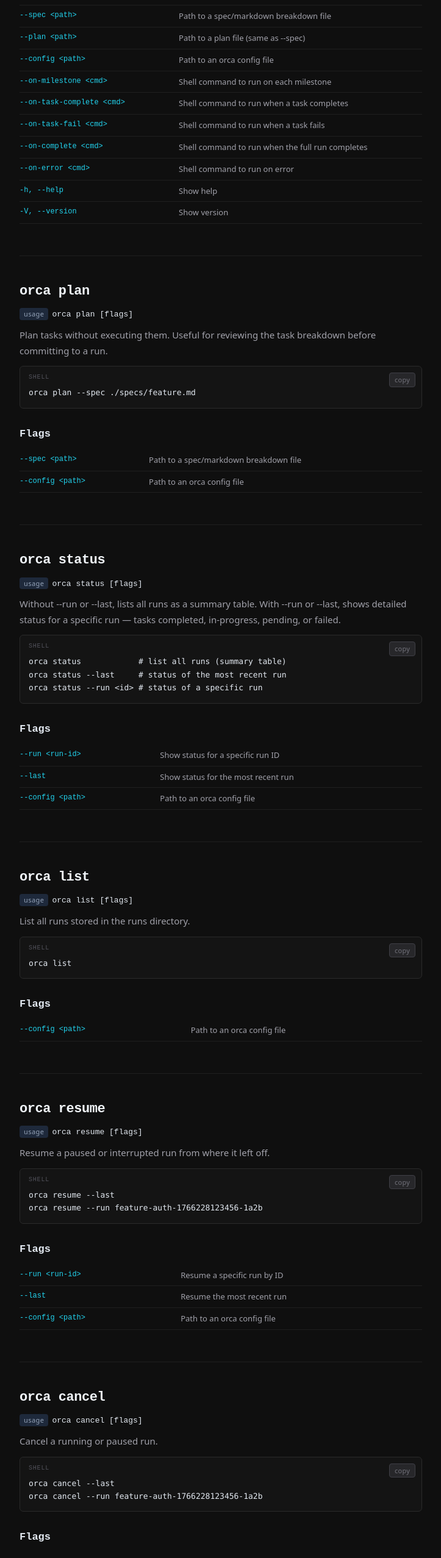
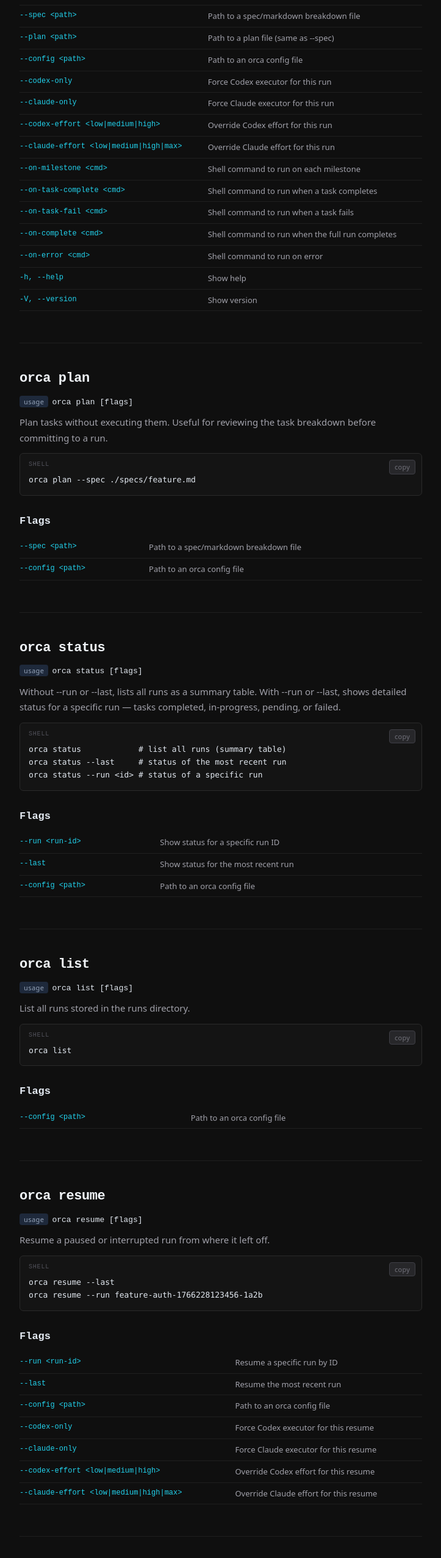
Before and after one commit to ratley/orca-web, a Next.js app: page / in a window 1280 px wide. Shown: the part 989-3544 px from the top of the page at 61% size, without its empty margins (348-1071 px from the left). Built offline with nearby package versions, Linux system fonts and the light colour scheme.

Commit message:
docs: add executor and effort flags to command reference
- document --codex-only/--claude-only for run/resume
- document --codex-effort/--claude-effort enum values
- update setup --check note for OpenClaw env fallback

```diff
--- a/app/lib/pageMarkdown.ts
+++ b/app/lib/pageMarkdown.ts
@@ -36,6 +36,10 @@ orca --plan ./specs/feature.md
 | \`--spec <path>\` | Path to a spec/markdown breakdown file |
 | \`--plan <path>\` | Path to a plan file (same as --spec) |
 | \`--config <path>\` | Path to an orca config file |
+| \`--codex-only\` | Force Codex executor for this run |
+| \`--claude-only\` | Force Claude executor for this run |
+| \`--codex-effort <low\|medium\|high>\` | Override Codex effort for this run |
+| \`--claude-effort <low\|medium\|high\|max>\` | Override Claude effort for this run |
 | \`--on-milestone <cmd>\` | Shell command to run on each milestone |
 | \`--on-task-complete <cmd>\` | Shell command to run when a task completes |
 | \`--on-task-fail <cmd>\` | Shell command to run when a task fails |
@@ -125,6 +129,10 @@ orca resume --run feature-auth-1766228123456-1a2b
 | \`--run <run-id>\` | Resume a specific run by ID |
 | \`--last\` | Resume the most recent run |
 | \`--config <path>\` | Path to an orca config file |
+| \`--codex-only\` | Force Codex executor for this resume |
+| \`--claude-only\` | Force Claude executor for this resume |
+| \`--codex-effort <low\|medium\|high>\` | Override Codex effort for this resume |
+| \`--claude-effort <low\|medium\|high\|max>\` | Override Claude effort for this resume |
 
 ---
 
@@ -220,7 +228,7 @@ Configure API keys and environment. Supports scoped config (global or project-le
 \`\`\`shell
 orca setup --openai-key sk-...
 orca setup --anthropic-key sk-ant-...
-orca setup --check     # verify current config
+orca setup --check     # verify current config (incl ~/.openclaw/openclaw.json env vars)
 orca setup --global    # write to ~/.orca/config.js
 orca setup --project   # write to ./orca.config.js
 \`\`\`
--- a/app/page.tsx
+++ b/app/page.tsx
@@ -461,6 +461,10 @@ orca --plan ./specs/feature.md`}
                 <Flag flag="--spec <path>" desc="Path to a spec/markdown breakdown file" />
                 <Flag flag="--plan <path>" desc="Path to a plan file (same as --spec)" />
                 <Flag flag="--config <path>" desc="Path to an orca config file" />
+                <Flag flag="--codex-only" desc="Force Codex executor for this run" />
+                <Flag flag="--claude-only" desc="Force Claude executor for this run" />
+                <Flag flag="--codex-effort <low|medium|high>" desc="Override Codex effort for this run" />
+                <Flag flag="--claude-effort <low|medium|high|max>" desc="Override Claude effort for this run" />
                 <Flag flag="--on-milestone <cmd>" desc="Shell command to run on each milestone" />
                 <Flag flag="--on-task-complete <cmd>" desc="Shell command to run when a task completes" />
                 <Flag flag="--on-task-fail <cmd>" desc="Shell command to run when a task fails" />
@@ -552,6 +556,10 @@ orca resume --run feature-auth-1766228123456-1a2b`}
                 <Flag flag="--run <run-id>" desc="Resume a specific run by ID" />
                 <Flag flag="--last" desc="Resume the most recent run" />
                 <Flag flag="--config <path>" desc="Path to an orca config file" />
+                <Flag flag="--codex-only" desc="Force Codex executor for this resume" />
+                <Flag flag="--claude-only" desc="Force Claude executor for this resume" />
+                <Flag flag="--codex-effort <low|medium|high>" desc="Override Codex effort for this resume" />
+                <Flag flag="--claude-effort <low|medium|high|max>" desc="Override Claude effort for this resume" />
               </tbody>
             </table>
           </CmdSection>
@@ -657,7 +665,7 @@ orca pr publish --config ./orca.config.js`}
             <CodeBlock
               code={`orca setup --openai-key sk-...
 orca setup --anthropic-key sk-ant-...
-orca setup --check     # verify current config
+orca setup --check     # verify current config (incl ~/.openclaw/openclaw.json env vars)
 orca setup --global    # write to ~/.orca/config.js
 orca setup --project   # write to ./orca.config.js`}
               lang="shell"
```
